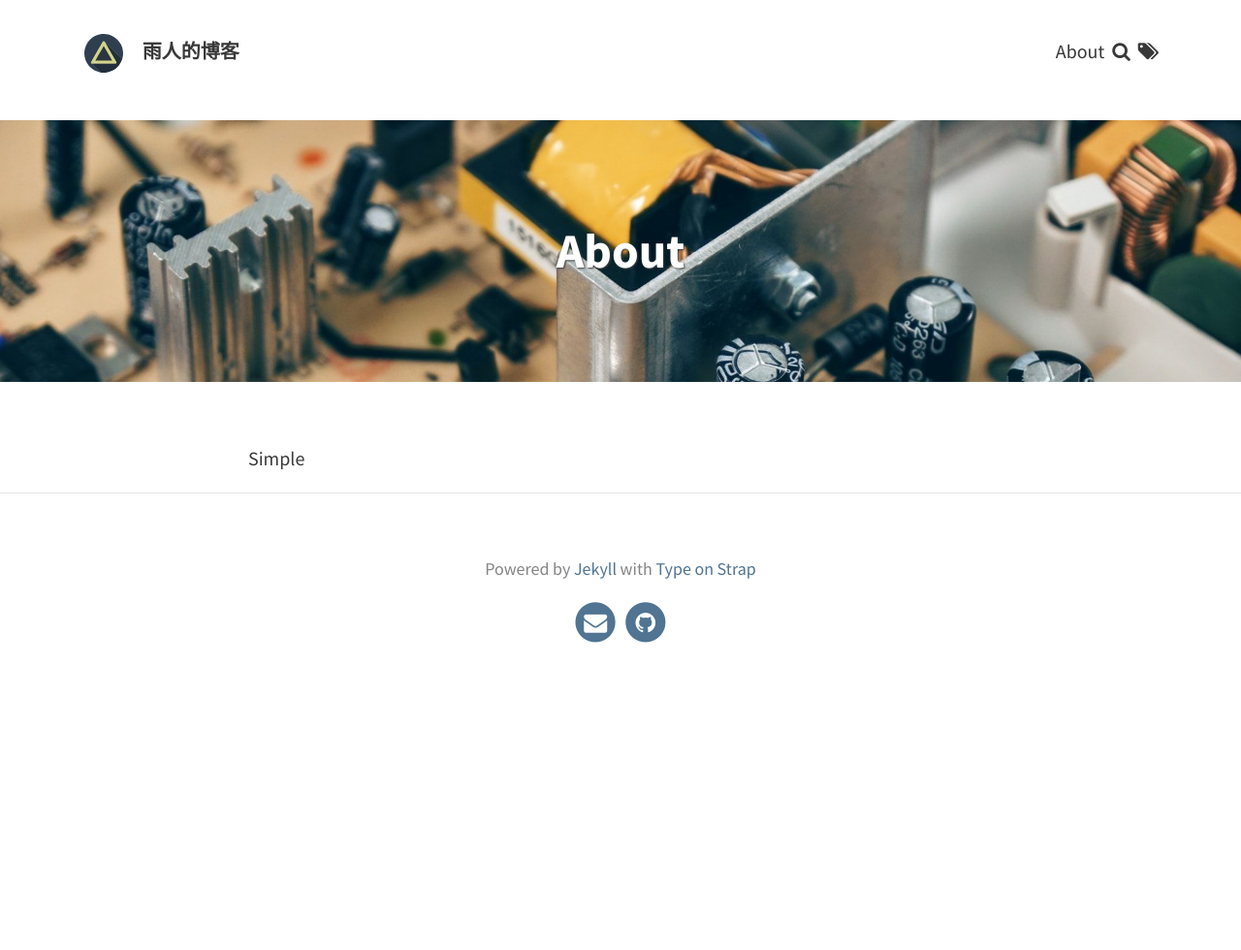
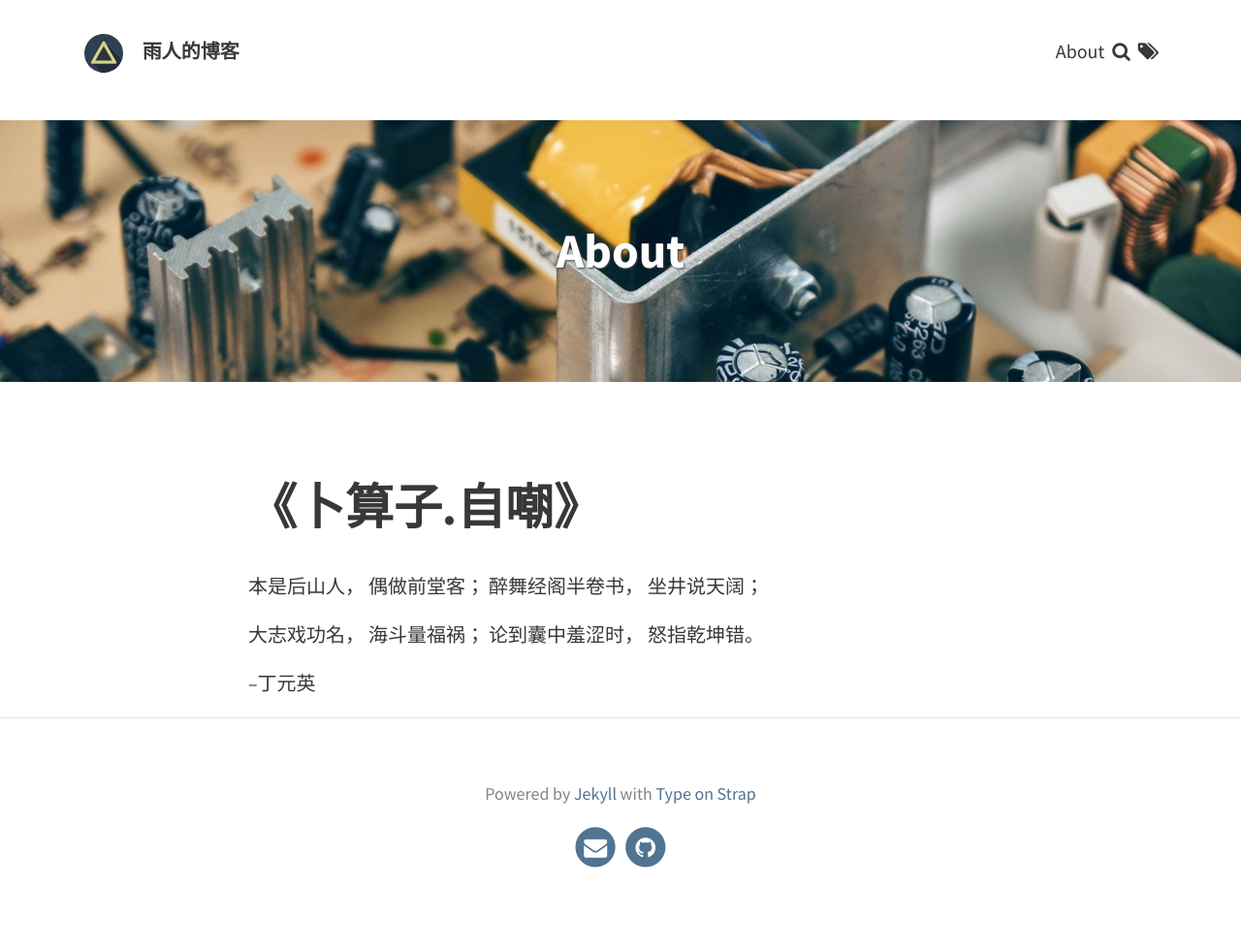
Before and after one commit to rainleon/rainleon.github.io, a Jekyll site: the page built from pages/about.md, in a window 1280 px wide. Shown: the whole page at 97% size. Built offline with Jekyll 4.4.1, drawn with Linux system fonts in a browser that asks for light colours; before the commit the page ends 900 px from its top, so only the background shows below that.

Commit message:
add about

```diff
--- a/pages/about.md
+++ b/pages/about.md
@@ -4,5 +4,16 @@ title: About
 permalink: /about/
 feature-img: "assets/img/pexels/circuit.jpeg"
 ---
+# 《卜算子.自嘲》
 
-Simple
+本是后山人，
+偶做前堂客；
+醉舞经阁半卷书，
+坐井说天阔；
+
+大志戏功名，
+海斗量福祸；
+论到囊中羞涩时，
+怒指乾坤错。
+
+--丁元英
```
